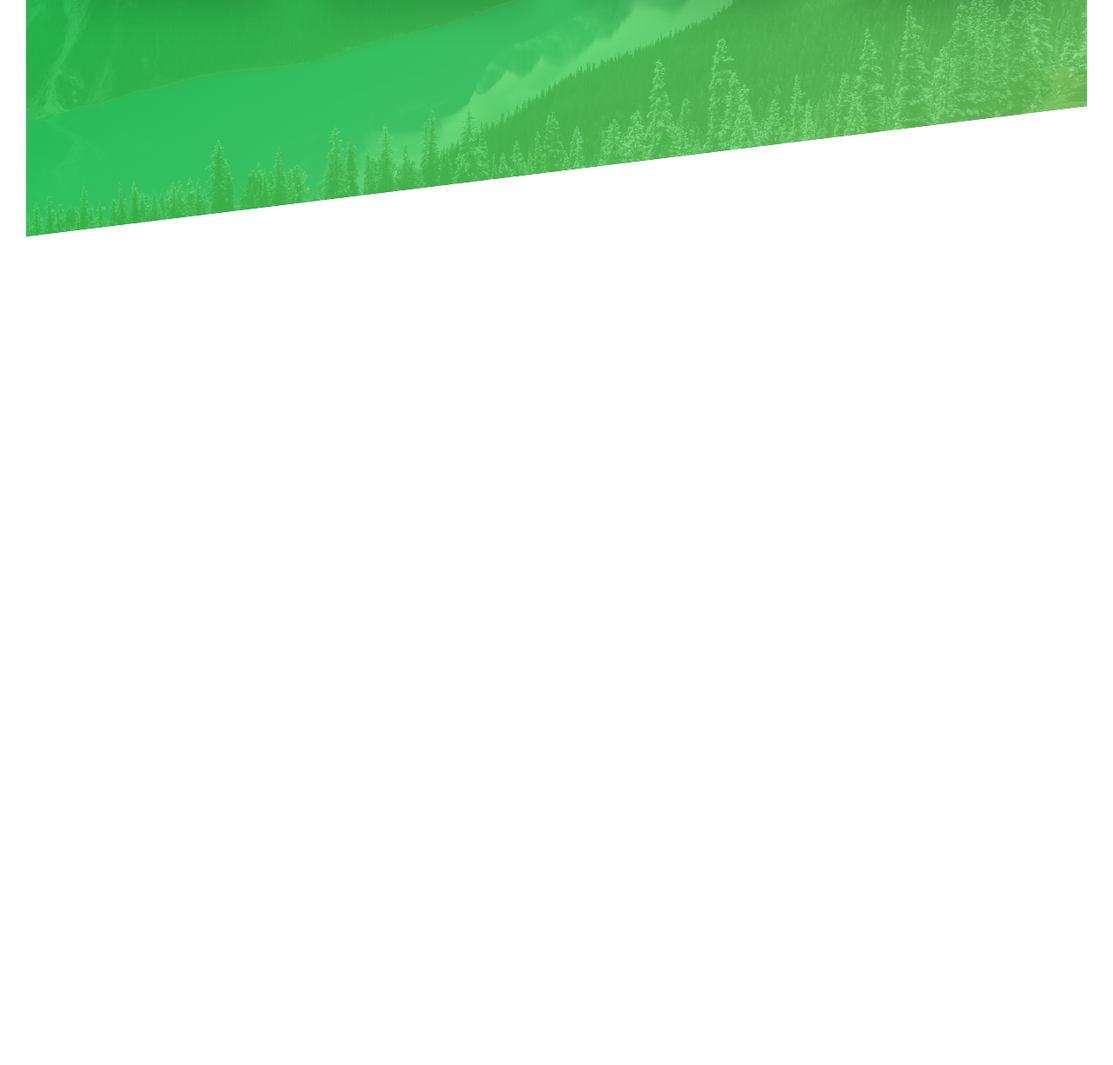
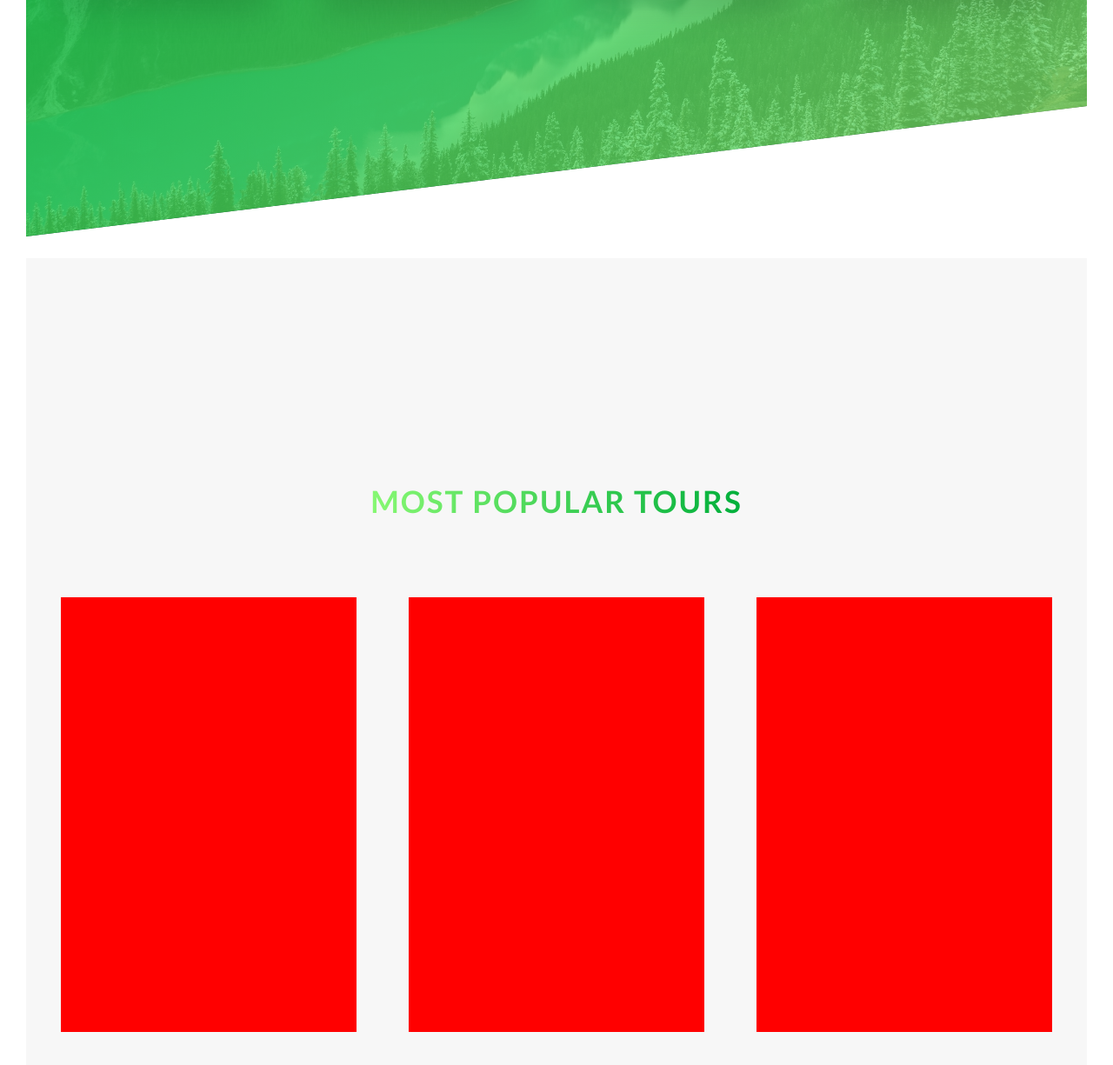
Before and after one commit to ashleymazzonna/myNatours, a website: page index.html in a window 1280 px wide. Shown: the part 1966-3191 px from the top of the page at 87% size. Before the commit the page ends 2238 px from the top, so only its background shows below. Drawn offline with Linux system fonts and the light colour scheme.

Commit message:
start tours section

```diff
--- a/index.html
+++ b/index.html
@@ -107,8 +107,40 @@
                                 officia,recusandae nostrum</p>
                         </div>
                     </div>
+            </section>
+            <section class="section-tours">
+                <div class="u-center-text u-margin-bottom-big">
+                    <h2 class="heading-secondary">
+                    most popular tours
+                    </h2>
+                </div>
 
+                <div class="row">
+                    <div class="col-1-of-3">
+                        <div class="card">
+                            <div class="card__side">
 
+                            </div>
+
+                        </div>
+                    </div>
+
+                    <div class="col-1-of-3">
+                        <div class="card">
+                            <div class="card__side">
+
+                            </div>
+                        </div>
+                    </div>
+
+                    <div class="col-1-of-3">
+                        <div class="card">
+                            <div class="card__side">
+
+                            </div>
+                        </div>
+                    </div>
+                </div>
             </section>
         </main>
 
@@ -116,68 +148,67 @@
 
             <div class="row">
                 <div class="col-1-of-2">
-                    Col 1 of 2
+                    ROW 1 - Col 1 of 2
                 </div>
-
                 <div class="col-1-of-2">
-                    Col 1 of 2
+                   ROW 1 - Col 1 of 2
                 </div>
             </div>
 
             <div class="row">
                 <div class="col-1-of-3">
-                    Col 1 of 3
+                   ROW 2 - Col 1 of 3
                 </div>
                 <div class="col-1-of-3">
-                    Col 1 of 3
+                    ROW 2 - Col 1 of 3
                 </div>
                 <div class="col-1-of-3">
-                    Col 1 of 3
+                   ROW 2 - Col 1 of 3
                 </div>
             </div>
 
             <div class="row">
                 <div class="col-1-of-3">
-                    Col 1 of 3
+                    ROW 3 - Col 1 of 3
                 </div>
                 <div class="col-2-of-3">
-                    Col 2 of 3
+                   ROW 3 - Col 2 of 3
                 </div>
             </div>
 
             <div class="row">
                 <div class="col-1-of-4">
-                    Col 1 of 4
+                   ROW 4 - Col 1 of 4
                 </div>
                 <div class="col-1-of-4">
-                    Col 1 of 4
+                   ROW 4 - Col 1 of 4
                 </div>
                 <div class="col-1-of-4">
-                    Col 1 of 4
+                  ROW 4 -  Col 1 of 4
                 </div>
                 <div class="col-1-of-4">
-                    Col 1 of 4
+                   ROW 4 - Col 1 of 4
                 </div>
             </div>
 
             <div class="row">
                 <div class="col-1-of-4">
-                    Col 1 of 4
+                   ROW 5 - Col 1 of 4
                 </div>
                 <div class="col-1-of-4">
-                    Col 1 of 4
+                    ROW 5 - Col 1 of 4
                 </div>
                 <div class="col-2-of-4">
-                    Col 3 of 4
+                    ROW 5 - Col 3 of 4
                 </div>
             </div>
 
             <div class="row">
                 <div class="col-1-of-4">
-                    Col 1 of 4
+                    ROW 6 - Col 1 of 4
                 </div>
                 <div class="col-3-of-4">
-                    Col 3 of 4
+                    ROW 6 -Col 3 of 4
                 </div>
             </div>
         </section> -->
--- /dev/null
+++ b/sass/components/_card.scss
@@ -0,0 +1,16 @@
+.card {
+    perspective: 150rem;
+    -webkit-perspective: 150rem;
+    -moz-perspective: 150rem;
+
+    &__side {
+        background-color: red;
+        height: 50rem;
+        transition: all 10s;
+    }
+
+    // .card:hover .card-side
+    &:hover &__side {
+        transform: rotateY(180deg);
+    }
+}
--- a/sass/main.scss
+++ b/sass/main.scss
@@ -10,6 +10,7 @@
 @import "components/buttons";
 @import "components/composition";
 @import "components/feature-box";
+@import "components/card";
 
 @import "layout/header";
 @import "layout/grid";
--- a/sass/pages/_home.scss
+++ b/sass/pages/_home.scss
@@ -16,7 +16,13 @@
     transform: skewY(-7deg);
     //.section-features >(direct child selects the first child of the parent element) *(selects all the first child elements of the parent element)
     & > * {
-        transform: skewY(                        7deg);
+        transform: skewY(7deg);
 
     }
 }
+
+.section-tours {
+    background-color: $color-gray-light-1;
+    margin-top: 10rem;
+    padding: 25rem 0 50rem 0;
+}
```
Also changed, not shown: css/style.css, 1 other file.
